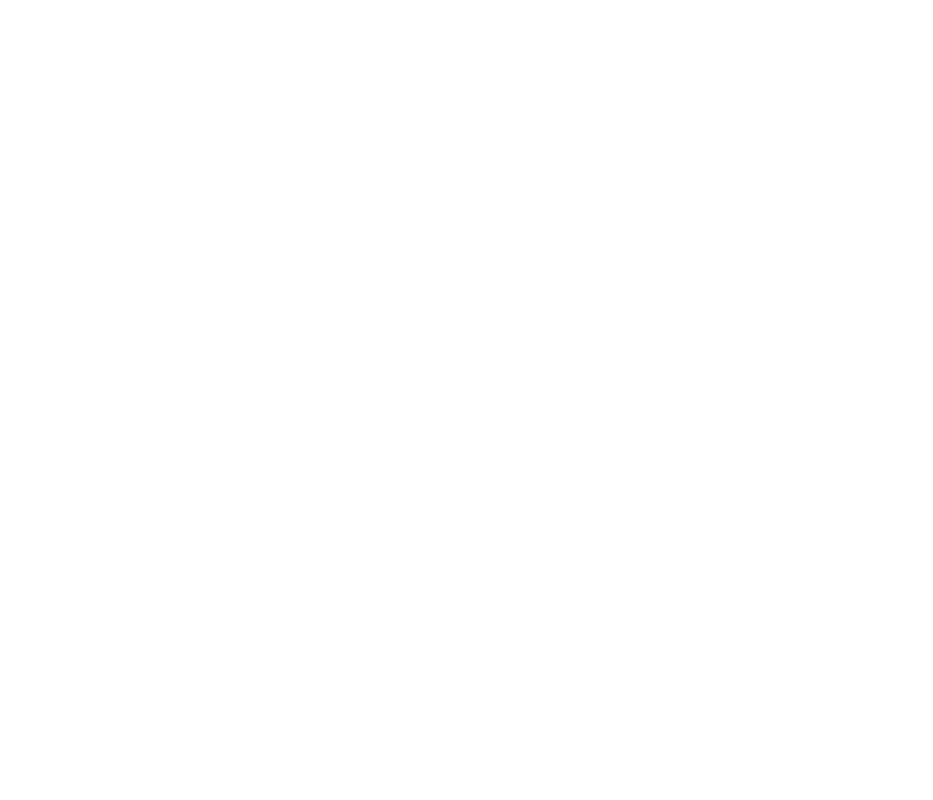
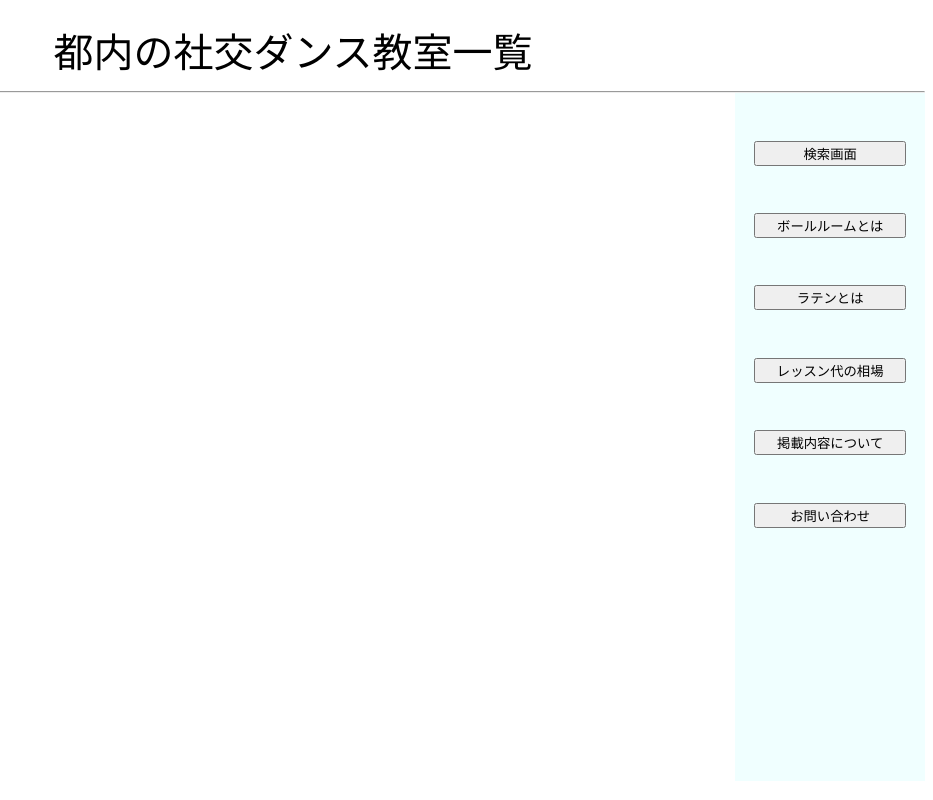
Before and after one commit to morimori-coder/summary-site, a React (Create React App) app: page / in a window 1280 px wide. Before the commit this address had no page. Shown: the whole page, without its empty margins (347-1280 px from the left). Built offline with nearby package versions, Linux system fonts and the light colour scheme.

Commit message:
パスによってDefaultとComponentを出し分けられるようになった(コンポーネントの分割などは別ブランチで行う)

```diff
--- a/src/App.tsx
+++ b/src/App.tsx
@@ -8,10 +8,12 @@
 export const App = () => {
     return (
         <div className="App">
+            <Default/>
             <BrowserRouter>
                 <Routes>
-                    <Route path="/default" element={<Default />} />
+                    {/* <Route path="/" element={<Default />} /> */}
                     <Route path="/component" element={<Component />} />
+                    <Route path="/test" element={<h1>hogefuga</h1>} />
                 </Routes>
             </BrowserRouter>
         </div>
--- a/src/components/component.tsx
+++ b/src/components/component.tsx
@@ -58,7 +58,7 @@
                                 </tbody>
                             </table>
                         </div>
-                        <div className="menu-bar">
+                        {/* <div className="menu-bar">
                             <div className="button_wrapper">
                                 <button className="menu-button">検索画面</button>
                                 <button className="menu-button">ボールルームとは</button>
@@ -67,7 +67,7 @@
                                 <button className="menu-button">掲載内容について</button>
                                 <button className="menu-button">お問い合わせ</button>
                             </div>
-                        </div>
+                        </div> */}
                     </div>
             </body>
     );
```
